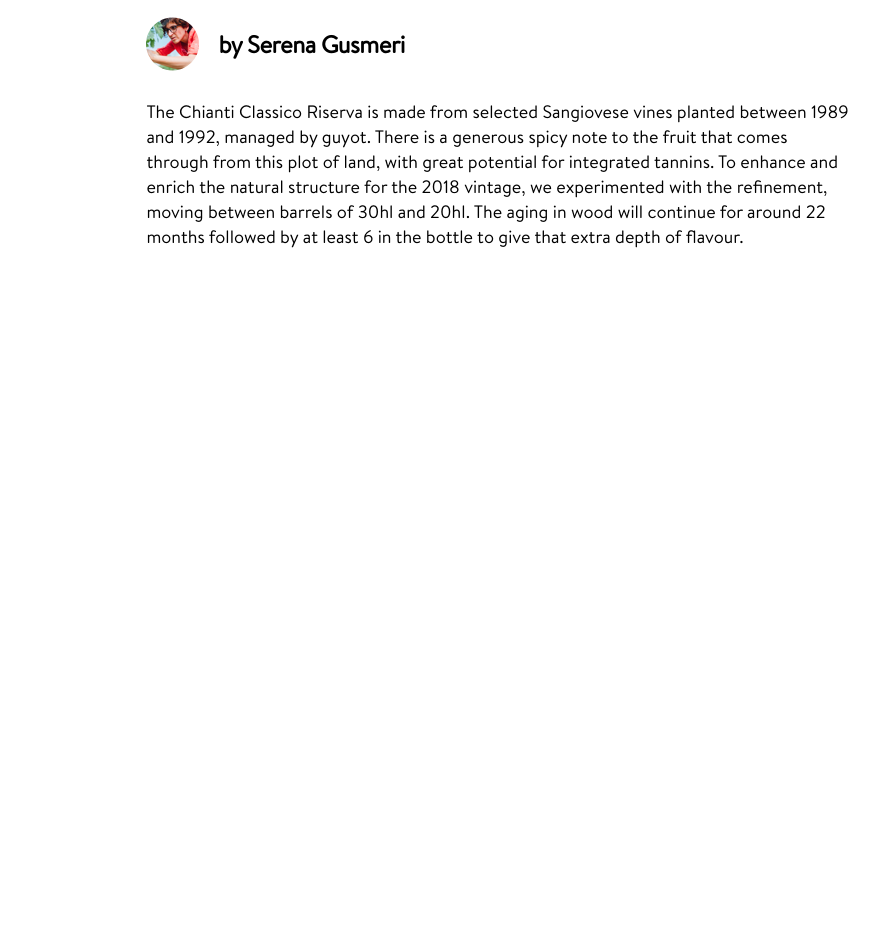
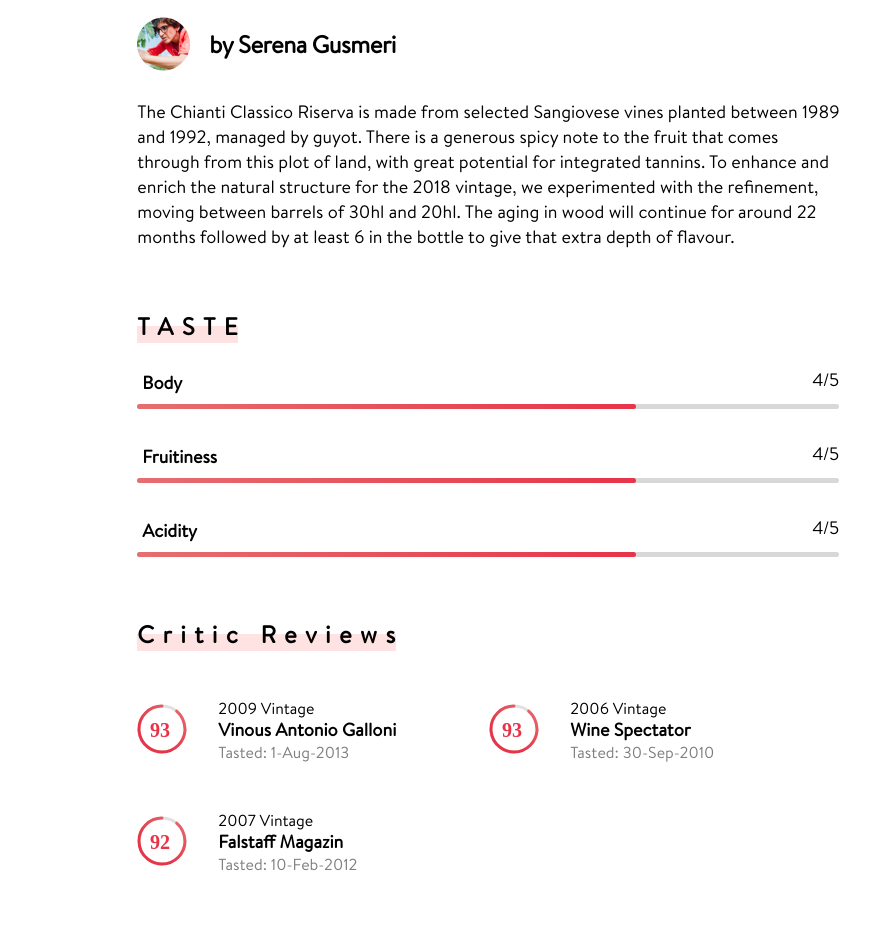
Before and after one commit to Yyyurii/Vinsent, a website: page src/views/pages/index.html in a window 1280 px wide. Shown: the part 1555-2486 px from the top of the page, without its empty margins (402-1280 px from the left). Before the commit the page ends 1804 px from the top, so only its background shows below. Drawn offline with nearby package versions, Linux system fonts and the light colour scheme; files that its build step writes are made by us from their sources; files whose address does not match are found by name.

Commit message:
add TASTED and CRITIC REVIEWS

```diff
--- a/src/assets/styles/_main-part.scss
+++ b/src/assets/styles/_main-part.scss
@@ -118,6 +118,18 @@
         margin-top: 20px;
         display: flex;
         align-items: center;
+    }
+
+    &__body-scale-cont {
+        margin-top: 26px;
+    }
+
+    &__critic-cont {
+        height: 280px;
+        width: 670px;
+        display: flex;
+        flex-wrap: wrap;
+        flex-direction: column;
     }
 }
 
@@ -287,3 +299,80 @@
     letter-spacing: -0.44px;
     line-height: 34px;
 }
+
+.background-Rectangle-taste {
+    height: 17px;
+    width: 101px;
+    background-color: #FFE2E2;
+    position: absolute;
+    z-index: 0;
+}
+
+.body-progress-scale {
+    height: 5px;
+    width: 499px;
+    border-radius: 5px;
+    background: linear-gradient(225deg, #E73448 0%, #E56F70 100%);
+}
+
+.body-scale {
+    height: 5px;
+    width: 702px;
+    border-radius: 5px;
+    background-color: #D8D8D8;
+    margin-top: 7px;
+    margin-bottom: 34px;
+}
+
+.body-structure {
+    display: flex;
+    justify-content: space-between;
+    padding: 5px;
+}
+
+.body {
+    font-size: 18px;
+    font-weight: bold;
+}
+
+.body-evaluation {
+    font-size: 18px;
+    letter-spacing: -0.73px;
+    line-height: 11px;
+    text-align: right;
+}
+
+.background-Rectangle-critic {
+    height: 17px;
+    width: 259px;
+    background-color: #FFE2E2;
+    position: absolute;
+    z-index: 0;
+}
+
+.critic-description {
+    display: flex;
+    margin-top: 46px;
+    align-items: center;
+}
+
+.critic-img {
+    margin-right: 31px;
+}
+
+.vintage {
+    font-size: 16px;
+    letter-spacing: 0;
+    line-height: 22px;
+}
+
+.wine-name {
+    font-size: 18px;
+    font-weight: bold;
+}
+
+.tasted {
+    font-size: 16px;
+    opacity: .5;
+    font-weight: normal;
+}
--- a/src/views/partials/main-part.html
+++ b/src/views/partials/main-part.html
@@ -46,7 +46,7 @@
             </div>
         </div>
     </div>
-    <<div class="right-column">
+    <div class="right-column">
         <div class="right-column__basic">
             <div class="logo-cont">
                 <img src="images/logo-montefili.png" alt="logo" class="logo-img">
@@ -92,7 +92,9 @@
             <span class="about-wine font-black">ABOUT THE WINE</span>
         </div>
         <div class="right-column__about-wine-text-cont">
-            <span class="about-wine-text font-black">A premium Chianti Classico Riserva made from selected vines planted at 500m next to our hilltop near Panzano, Tuscany. This wine is made from selected Sangiovese vines planted between 1989 and 1992, managed by guyot.</span>
+            <span class="about-wine-text font-black">A premium Chianti Classico Riserva made from selected vines planted
+                at 500m next to our hilltop near Panzano, Tuscany. This wine is made from selected Sangiovese vines
+                planted between 1989 and 1992, managed by guyot.</span>
         </div>
         <div class="right-column__boxes">
             <span class="boxes">Sangiovese</span>
@@ -103,7 +105,9 @@
             <span class="boxes">Italy</span>
         </div>
         <div class="right-column__video">
-            <iframe width="706" height="357" src="https://www.youtube.com/embed/Vt8izJT531k?start=15" frameborder="0" allow="accelerometer; autoplay; encrypted-media; gyroscope; picture-in-picture" allowfullscreen></iframe>
+            <iframe width="706" height="357" src="https://www.youtube.com/embed/Vt8izJT531k?start=15" frameborder="0"
+                allow="accelerometer; autoplay; encrypted-media; gyroscope; picture-in-picture"
+                allowfullscreen></iframe>
         </div>
         <div class="right-column__about-wine-cont">
             <div class="background-Rectangle-winemaker"></div>
@@ -114,7 +118,69 @@
             <span class="user font-black">by Serena Gusmeri</span>
         </div>
         <div class="right-column__about-wine-text-cont">
-            <span class="about-wine-text font-black">The Chianti Classico Riserva is made from selected Sangiovese vines planted between 1989 and 1992, managed by guyot. There is a generous spicy note to the fruit that comes through from this plot of land, with great potential for integrated tannins. To enhance and enrich the natural structure for the 2018 vintage, we experimented with the refinement, moving between barrels of 30hl and 20hl. The aging in wood will continue for around 22 months followed by at least 6 in the bottle to give that extra depth of flavour.</span>
+            <span class="about-wine-text font-black">The Chianti Classico Riserva is made from selected Sangiovese vines
+                planted between 1989 and 1992, managed by guyot. There is a generous spicy note to the fruit that comes
+                through from this plot of land, with great potential for integrated tannins. To enhance and enrich the
+                natural structure for the 2018 vintage, we experimented with the refinement, moving between barrels of
+                30hl and 20hl. The aging in wood will continue for around 22 months followed by at least 6 in the bottle
+                to give that extra depth of flavour.</span>
+        </div>
+        <div class="right-column__about-wine-cont">
+            <div class="background-Rectangle-taste"></div>
+            <span class="about-wine font-black">TASTE</span>
+        </div>
+        <div class="right-column__body-scale-cont">
+            <div class="body-structure">
+                <span class="body font-black">Body</span>
+                <span class="body-evaluation font-black">4/5</span>
+            </div>
+            <div class="body-scale right-column__cases-scale-cont">
+                <div class="body-progress-scale progress-scale"></div>
+            </div>
+            <div class="body-structure">
+                <span class="body font-black">Fruitiness</span>
+                <span class="body-evaluation font-black">4/5</span>
+            </div>
+            <div class="body-scale right-column__cases-scale-cont">
+                <div class="body-progress-scale progress-scale"></div>
+            </div>
+            <div class="body-structure">
+                <span class="body font-black">Acidity</span>
+                <span class="body-evaluation font-black">4/5</span>
+            </div>
+            <div class="body-scale right-column__cases-scale-cont">
+                <div class="body-progress-scale progress-scale"></div>
+            </div>
+        </div>
+        <div class="right-column__about-wine-cont">
+            <div class="background-Rectangle-critic"></div>
+            <span class="about-wine font-black">Critic Reviews</span>
+        </div>
+        <div class="right-column__critic-cont">
+            <div class="critic-description">
+                <div class="critic-img">
+                    <img src="images/score93.svg" alt="flag of Italy" class="">
+                </div>
+                <div class="critic--text">
+                    <span class="vintage font-black">2009 Vintage<span class="wine-name font-black"><br>Vinous Antonio Galloni<span class="tasted font-black"><br>Tasted: 1-Aug-2013</span></span></span>
+                </div>
+            </div>
+            <div class="critic-description">
+                <div class="critic-img">
+                    <img src="images/score92.svg" alt="flag of Italy" class="">
+                </div>
+                <div class="critic--text">
+                    <span class="vintage font-black">2007 Vintage<span class="wine-name font-black"><br>Falstaff Magazin<span class="tasted font-black"><br>Tasted: 10-Feb-2012</span></span></span>
+                </div>
+            </div>
+            <div class="critic-description">
+                <div class="critic-img">
+                    <img src="images/score93.svg" alt="flag of Italy" class="">
+                </div>
+                <div class="critic--text">
+                    <span class="vintage font-black">2006 Vintage<span class="wine-name font-black"><br>Wine Spectator<span class="tasted font-black"><br>Tasted: 30-Sep-2010</span></span></span>
+                </div>
+            </div>
         </div>
     </div>
 </div>
```
Also changed, not shown: src/assets/images/score92.svg (added), src/assets/images/score93.svg (added).
